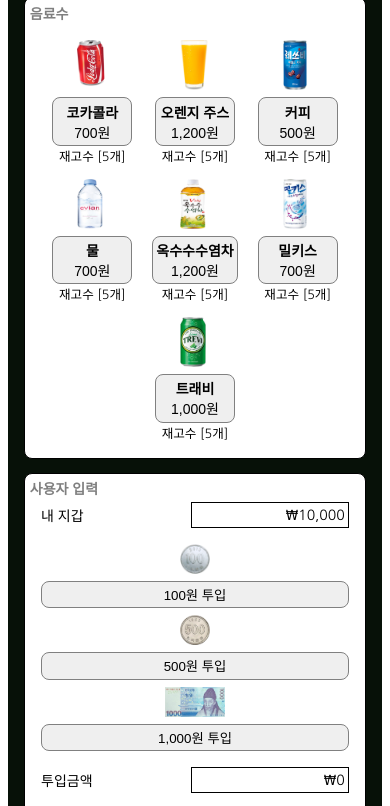
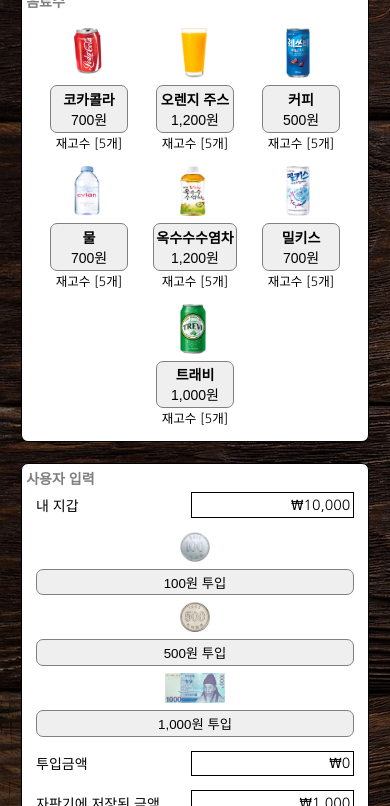
Before and after one commit to joonsmoons/vending-machine-mvc, a website with bundled scripts: page index.html in a window 390 px wide. Shown: the part 90-896 px from the top of the page. Built offline with nearby package versions, Linux system fonts and the light colour scheme.

Commit message:
[style] remove logs and add background image

```diff
--- a/main.js
+++ b/main.js
@@ -84,16 +84,16 @@
       if (drink.status !== 502) drink.status = 500;
     });
     toggleAvailableDrinks();
-    console.log("machine reset!");
-    console.log(drinks);
-    console.log(`display balance: ${displayBalance}`);
-    console.log(`machine balance: ${getMachineWallet()}`);
-    console.log(machineWallet);
+    // console.log("machine reset!");
+    // console.log(drinks);
+    // console.log(`display balance: ${displayBalance}`);
+    // console.log(`machine balance: ${getMachineWallet()}`);
+    // console.log(machineWallet);
   };
 
   const insertMoney = (money) => {
     if (customerBalance < money) {
-      console.log("Not enough money!");
+      // console.log("Not enough money!");
       return { status: 400, messages: [`지갑에 돈이 부족합니다.`] };
     }
     machineWallet[money.toString()] += 1;
@@ -140,13 +140,13 @@
     displayBalance -= selectedDrink.price;
     selectedDrink.quantity -= 1;
     toggleAvailableDrinks();
-    console.log(`display balance: ${displayBalance}`);
-    console.log(`machine balance: ${getMachineWallet()}`);
+    // console.log(`display balance: ${displayBalance}`);
+    // console.log(`machine balance: ${getMachineWallet()}`);
     if (displayBalance < minDrinkPrice()) {
       // nothing to buy
-      console.log("nothing to buy!");
-      console.log(`display balance: ${displayBalance}`);
-      console.log(`machine balance: ${getMachineWallet()}`);
+      // console.log("nothing to buy!");
+      // console.log(`display balance: ${displayBalance}`);
+      // console.log(`machine balance: ${getMachineWallet()}`);
       const change = returnChange().change;
       const changeMessage =
         change > 0
@@ -175,9 +175,9 @@
     const totalChange = calculateBalance(changeObj.change);
     machineWallet = changeObj.wallet;
     customerBalance += totalChange;
-    console.log(`thank you! your change is ${totalChange}`);
+    // console.log(`thank you! your change is ${totalChange}`);
     resetMachine();
-    console.log(`customer balance: ${customerBalance}`);
+    // console.log(`customer balance: ${customerBalance}`);
     return {
       status: 200,
       change: totalChange,
@@ -212,7 +212,7 @@
 
   const renderDrinks = (drinkList) => {
     drinksContainer.replaceChildren();
-    console.log(drinkList);
+    // console.log(drinkList);
     for (let drink of drinkList) {
       const drinkElement = document.createElement("div");
       let extraText = "";
@@ -235,7 +235,7 @@
       ].join("");
 
       drinkElement.childNodes[1].style.backgroundColor =
-        drink.status === 200 ? "#23DC3D" : "buttonface";
+        drink.status === 200 ? "#32E875" : "buttonface";
     }
     // console.log(drinkList);
   };
@@ -260,7 +260,7 @@
       e.preventDefault();
       const insertAmount = parseInt(e.target.value);
       if (e.target.className === "coin") {
-        console.log(`Inserted ${insertAmount}`);
+        // console.log(`Inserted ${insertAmount}`);
         const output = handler(insertAmount);
         renderOutput(output);
       }
--- a/styles.css
+++ b/styles.css
@@ -1,8 +1,18 @@
 @import url("http://fonts.googleapis.com/earlyaccess/nanumgothic.css");
 
-body {
+html {
+  background: url("./img/road-g97eb5072e_1920.jpg") no-repeat center center
+    fixed;
+  -webkit-background-size: cover;
+  -moz-background-size: cover;
+  -o-background-size: cover;
+  background-size: cover;
   font-family: "나눔고딕", Nanum Gothic, "굴림", "Gulim", "sans-serif", "Tahoma";
   font-size: 14px;
+}
+
+body {
+  margin: 0;
 }
 
 h2 {
@@ -43,11 +53,11 @@
   display: grid;
   grid-template-columns: 1.2fr 1fr;
   width: 750px;
-  height: 100%;
-  margin: 0 auto;
+  margin: 5vh auto;
   gap: 1rem;
   padding: 1rem;
-  background-color: #071108;
+  background: linear-gradient(rgba(0, 0, 0, 0.5), rgba(0, 0, 0, 0.5)),
+    url("./img/wood-g91d4f21c0_1920.jpg");
   border-radius: 1rem;
   box-sizing: border-box;
 }
@@ -252,14 +262,21 @@
 }
 
 @media screen and (max-width: 768px) {
+  body {
+    background: none;
+  }
+
   .machine {
     margin: 0;
+    padding: 1.5rem;
+    padding-top: 1em;
     display: block;
     width: 100%;
+    border-radius: 0;
   }
 
   .container {
-    margin-bottom: 1em;
+    margin-bottom: 1.5em;
   }
 
   .input-box,
@@ -283,4 +300,8 @@
   .input-box > * {
     margin-bottom: 1rem;
   }
+
+  .drink-button {
+    min-width: 20vw;
+  }
 }
```
Also changed, not shown: img/road-g97eb5072e_1920.jpg (added), img/wood-g91d4f21c0_1920.jpg (added).
